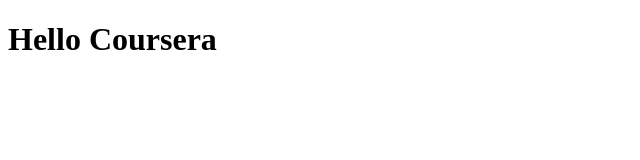
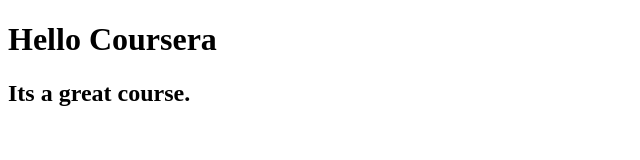
Before and after one commit to OmanshKothari/coursera-test, a plain HTML site: page site/index.html in a window 1280 px wide. Shown: the whole page, without its empty margins (0-640 px from the left). Drawn offline with Linux system fonts and the light colour scheme.

Commit message:
SMALL MODIFICATION TO index.html

```diff
--- a/site/index.html
+++ b/site/index.html
@@ -6,5 +6,6 @@
 </head>
 <body>
 		<h1>Hello Coursera</h1>
+		<h2>Its a great course.</h2>
 </body>
 </html>
```
